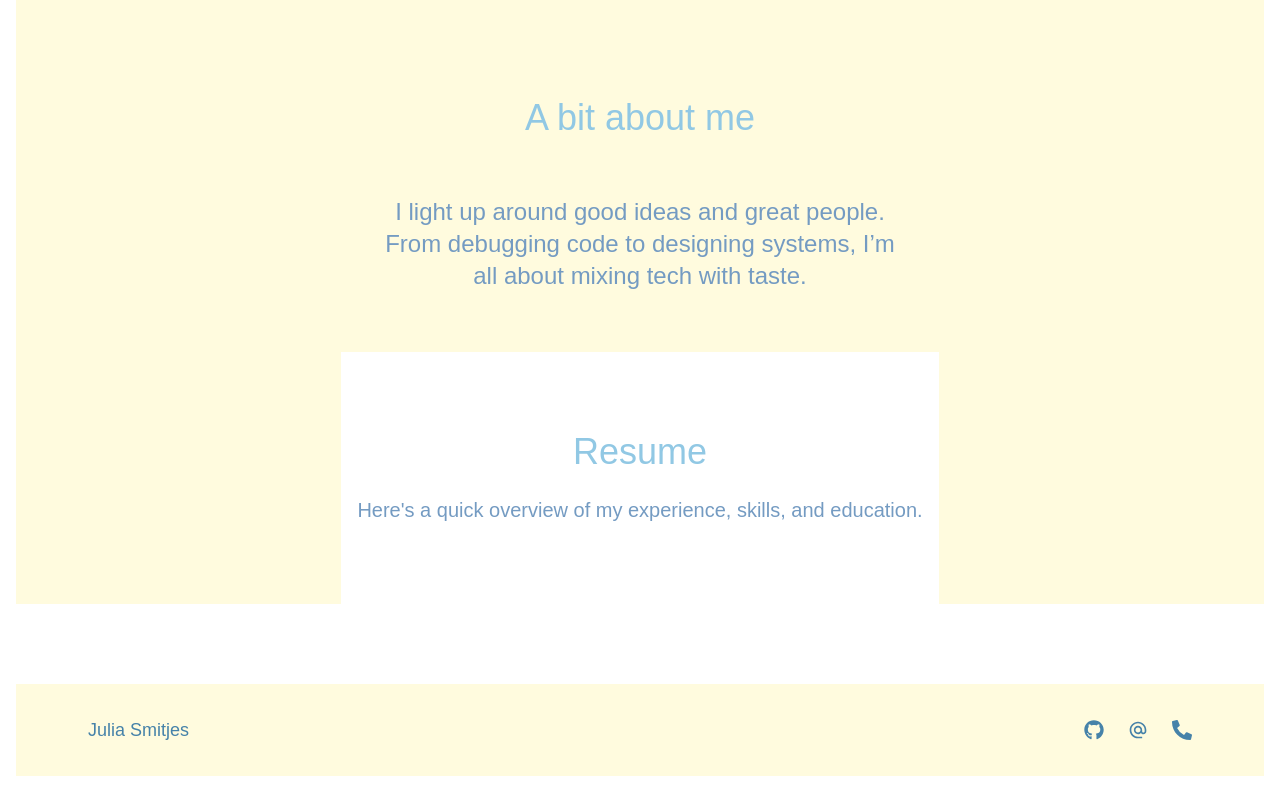
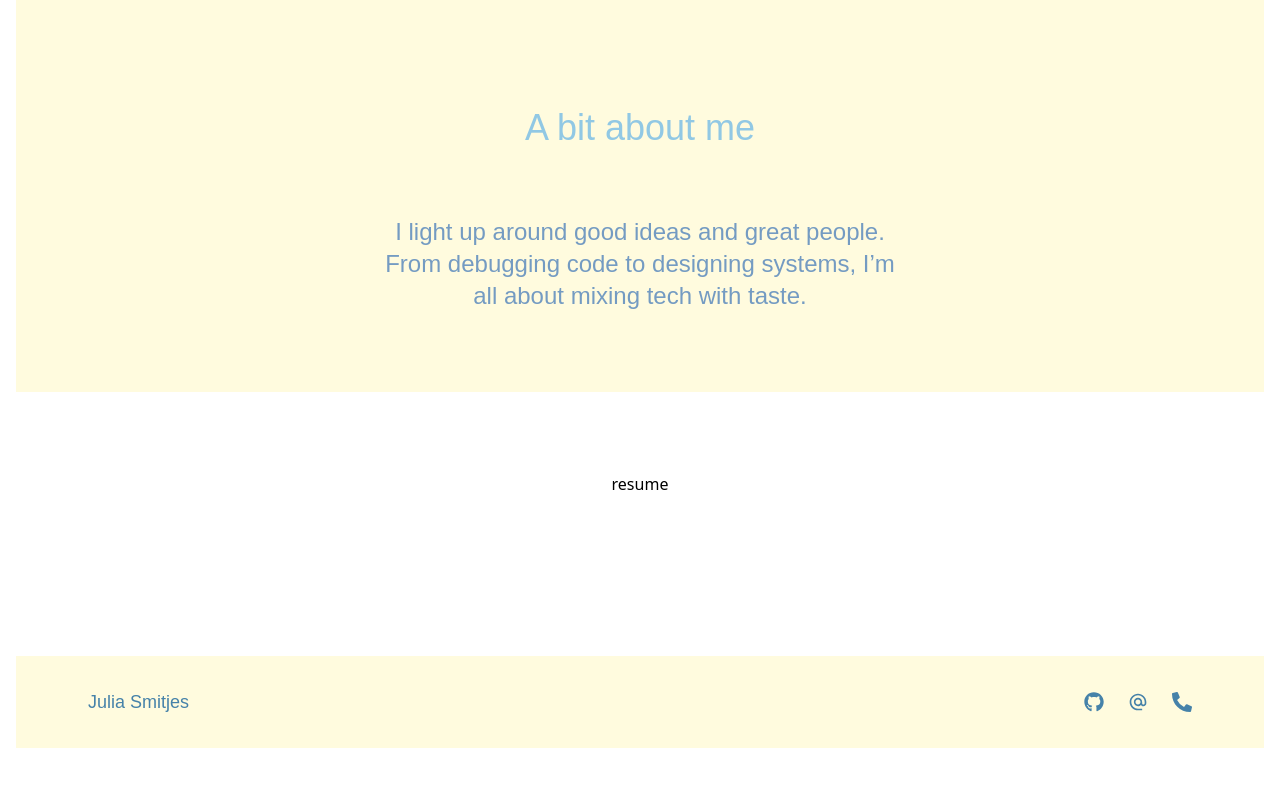
Before and after one commit to Juliasmitjes/0-portfolio, a React (Vite) app: page / in a window 1280 px wide. Shown: the part 892-1692 px from the top of the page. After the commit the page ends 1664 px from the top, so only its background shows below. Built offline with nearby package versions, Linux system fonts and the light colour scheme; a web font is replaced by a local one.

Commit message:
resume layout

```diff
--- a/src/pages/Home.jsx
+++ b/src/pages/Home.jsx
@@ -25,7 +25,7 @@ const Home = () => {
       <h1 className="text-4xl font-myHeader text-myBlue">
         A bit about me
       </h1>
-      <p className="text-2xl font-myText text-myOcean pb-15 max-w-lg text-center">
+      <p className="text-2xl font-myText text-myOcean pb-20 max-w-lg text-center">
         I light up around good ideas and great people. From debugging code to designing systems, I’m all about mixing tech with taste.
       </p>
       </div>
--- a/src/pages/Resume.jsx
+++ b/src/pages/Resume.jsx
@@ -1,16 +1,11 @@
-import React from 'react'
+import React from 'react';
 
 const Resume = () => {
   return (
-    <div className="bg-white py-20 px-4 text-center">
-      <h2 className="text-4xl font-myHeader text-myBlue mb-6">Resume</h2>
-      <p className="text-xl font-myText text-myOcean max-w-2xl mx-auto">
-        Here's a quick overview of my experience, skills, and education.
-      </p>
-      {/* Voeg hier je echte resume-secties toe */}
+    <div className="bg-white py-20 text-center w-screen">
+      <h1> resume </h1>
     </div>
+  );
+};
 
-  )
-}
-
-export default Resume
+export default Resume;
```
